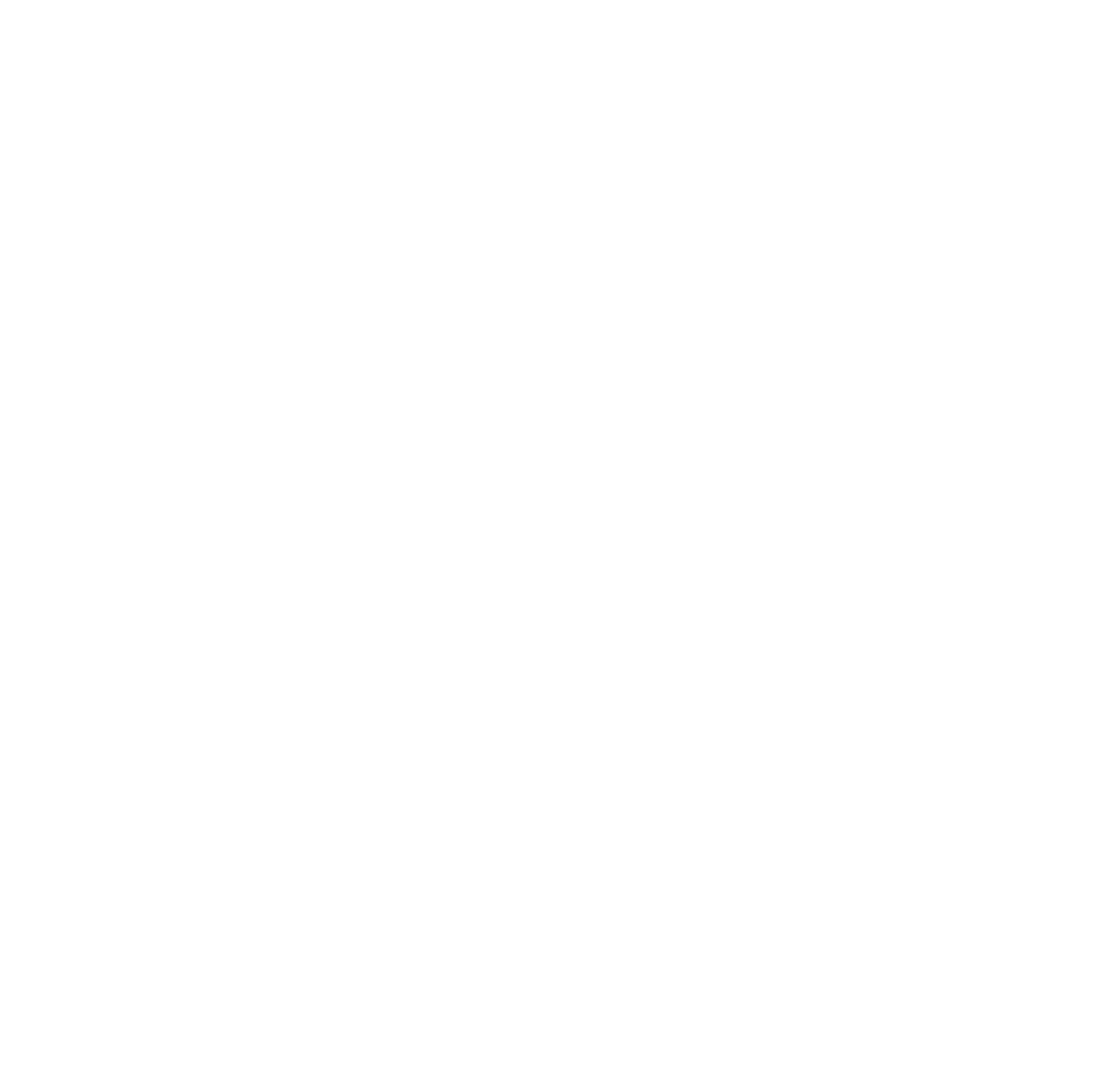
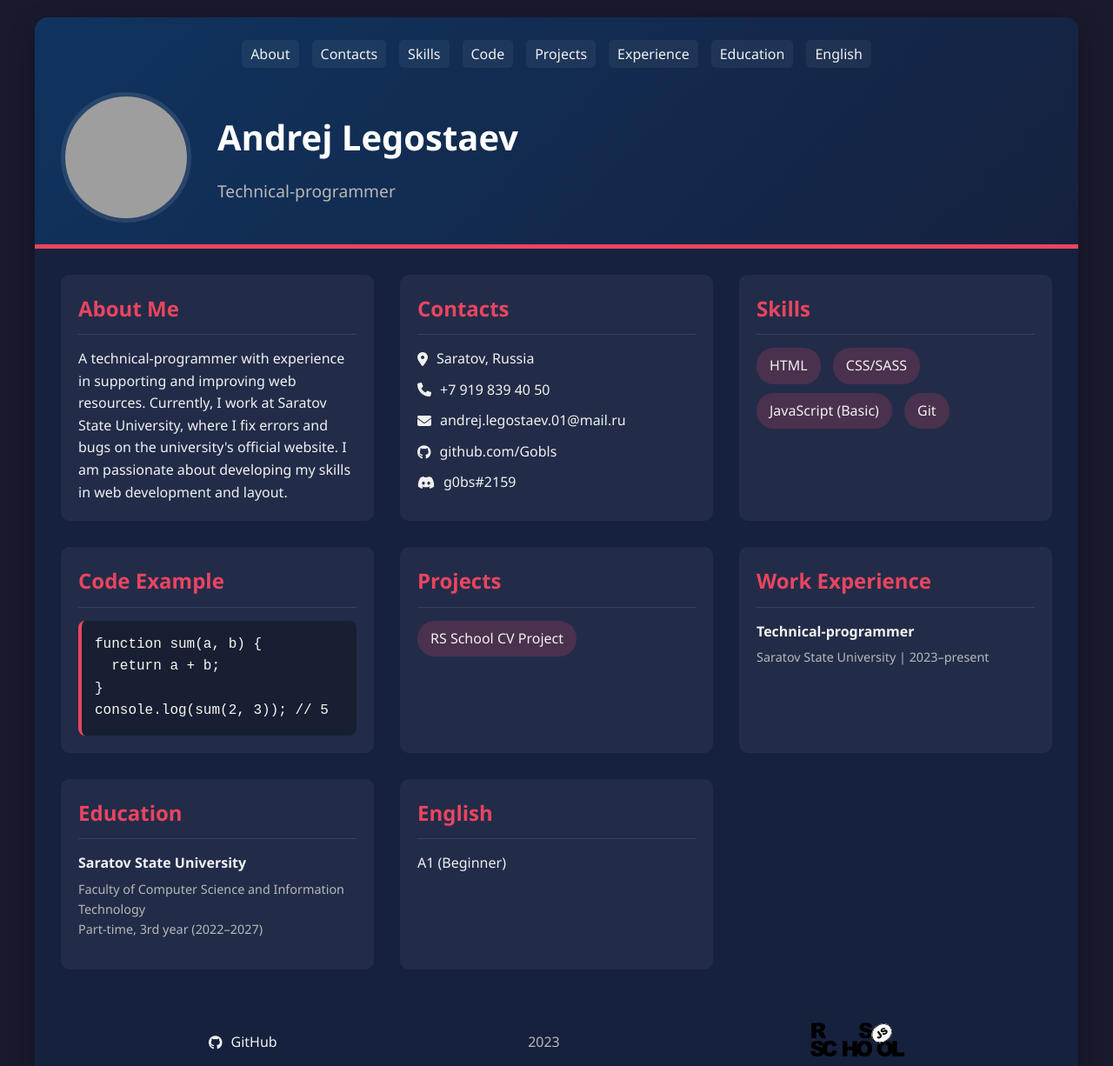
Before and after one commit to Gobls/rsschool-cv, a plain HTML site: page index.html in a window 1280 px wide. Shown: the top 1226 px of the page at 87% size. Before the commit the page ends 800 px from the top, so only its background shows below. Drawn offline with Linux system fonts and the light colour scheme; grey boxes are pictures that could not be loaded.

Commit message:
feat: complete HTML/CSS implementation

```diff
--- a/index.html
+++ b/index.html
@@ -1,10 +1,112 @@
 <!DOCTYPE html>
 <html lang="en">
 <head>
-    <meta charset="UTF-8">
-    <meta name="viewport" content="width=device-width, initial-scale=1.0">
-    <title>My CV</title>
+  <meta charset="UTF-8">
+  <meta name="viewport" content="width=device-width, initial-scale=1.0">
+  <title>Andrej Legostaev - CV</title>
+    <link rel="stylesheet" href="https://cdnjs.cloudflare.com/ajax/libs/font-awesome/6.4.0/css/all.min.css">
+  <link rel="stylesheet" href="style.css">
 </head>
 <body>
+  <div class="cv-container">
+    <header class="cv-header">
+      <nav class="main-nav">
+        <ul>
+          <li><a href="#about-section">About</a></li>
+          <li><a href="#contacts-section">Contacts</a></li>
+          <li><a href="#skills-section">Skills</a></li>
+          <li><a href="#code-section">Code</a></li>
+          <li><a href="#projects-section">Projects</a></li>
+          <li><a href="#experience-section">Experience</a></li>
+          <li><a href="#education-section">Education</a></li>
+          <li><a href="#english-section">English</a></li>
+        </ul>
+      </nav>
+      <div class="header-content">
+        <img src="img/avatar.jpg" alt="Andrej Legostaev" class="avatar">
+        <div class="header-text">
+          <h1>Andrej Legostaev</h1>
+          <p class="profession">Technical-programmer</p>
+        </div>
+      </div>
+    </header>
+
+    <main class="cv-main">
+      <section class="about-section" id="about-section">
+        <h2>About Me</h2>
+        <p>A technical-programmer with experience in supporting and improving web resources. Currently, I work at Saratov State University, where I fix errors and bugs on the university's official website. I am passionate about developing my skills in web development and layout.</p>
+      </section>
+
+      <section class="contacts-section" id="contacts-section">
+        <h2>Contacts</h2>
+        <ul class="contacts-list">
+          <li><i class="fas fa-map-marker-alt"></i> Saratov, Russia</li>
+          <li><i class="fas fa-phone"></i> +7 919 839 40 50</li>
+          <li><i class="fas fa-envelope"></i> <a href="mailto:andrej.legostaev.01@mail.ru">andrej.legostaev.01@mail.ru</a></li>
+          <li><i class="fab fa-github"></i> <a href="https://github.com/Gobls" target="_blank">github.com/Gobls</a></li>
+          <li><i class="fab fa-discord"></i> g0bs#2159</li>
+        </ul>
+      </section>
+
+      <section class="skills-section" id="skills-section">
+        <h2>Skills</h2>
+        <ul class="skills-list">
+          <li>HTML</li>
+          <li>CSS/SASS</li>
+          <li>JavaScript (Basic)</li>
+          <li>Git</li>
+        </ul>
+      </section>
+
+      <section class="code-section" id="code-section">
+        <h2>Code Example</h2>
+        <pre><code>function sum(a, b) {
+  return a + b;
+}
+console.log(sum(2, 3)); // 5</code></pre>
+      </section>
+
+      <section class="projects-section" id="projects-section">
+        <h2>Projects</h2>
+        <ul class="projects-list">
+          <li><a href="https://github.com/Gobls/rsschool-cv" target="_blank">RS School CV Project</a></li>
+        </ul>
+      </section>
+
+      <section class="experience-section" id="experience-section">
+        <h2>Work Experience</h2>
+        <div class="experience-item">
+          <p class="job-title">Technical-programmer</p>
+          <p class="company">Saratov State University | 2023–present</p>
+        </div>
+      </section>
+
+      <section class="education-section" id="education-section">
+        <h2>Education</h2>
+        <div class="education-item">
+          <p class="university">Saratov State University</p>
+          <p class="faculty">Faculty of Computer Science and Information Technology</p>
+          <p class="period">Part-time, 3rd year (2022–2027)</p>
+        </div>
+      </section>
+
+      <section class="english-section" id="english-section">
+        <h2>English</h2>
+        <p class="english-level">A1 (Beginner)</p>
+      </section>
+    </main>
+
+    <footer class="cv-footer">
+      <div class="footer-content">
+        <a href="https://github.com/Gobls" target="_blank" class="github-link">
+          <i class="fab fa-github"></i> GitHub
+        </a>
+        <span class="year">2023</span>
+        <a href="https://rs.school/courses/javascript-ru" target="_blank" class="rs-link">
+          <img src="img/rs-school-logo.svg" alt="RS School" class="rs-logo">
+        </a>
+      </div>
+    </footer>
+  </div>
 </body>
 </html>
--- a/style.css
+++ b/style.css
@@ -0,0 +1,269 @@
+:root {
+  --dark-bg: #1a1a2e;
+  --darker: #16213e;
+  --accent: #0f3460;
+  --highlight: #e94560;
+  --text: #f1f1f1;
+  --text-secondary: #b8b8b8;
+  --card-bg: #16213e;
+  --border: rgba(255,255,255,0.1);
+  --section:rgba(255,255,255,0.05)
+}
+
+* {
+  margin: 0;
+  padding: 0;
+  box-sizing: border-box;
+}
+
+body {
+  font-family: 'Segoe UI', Tahoma, Geneva, Verdana, sans-serif;
+  line-height: 1.6;
+  color: var(--text);
+  background-color: var(--dark-bg);
+  min-height: 100vh;
+  padding: 20px;
+  display: flex;
+  justify-content: center;
+  align-items: center;
+}
+
+.cv-container {
+  width: 100%;
+  max-width: 1200px;
+  background: var(--card-bg);
+  border-radius: 15px;
+  overflow: hidden;
+  box-shadow: 0 10px 30px rgba(0,0,0,0.3);
+}
+
+.cv-header, .cv-footer {
+  padding: 30px;
+  position: relative;
+}
+
+.cv-header {
+  background: linear-gradient(135deg, var(--accent), var(--darker));
+  overflow: hidden;
+}
+
+.cv-header::after {
+  content: '';
+  position: absolute;
+  bottom: 0;
+  left: 0;
+  width: 100%;
+  height: 5px;
+  background: var(--highlight);
+}
+
+.cv-footer {
+  background: var(--darker);
+  text-align: center;
+}
+
+.header-content, .footer-content {
+  display: flex;
+  align-items: center;
+  gap: 30px;
+}
+
+.header-content {
+  flex-wrap: wrap;
+}
+
+.footer-content {
+  justify-content: space-between;
+  max-width: 800px;
+  margin: 0 auto;
+}
+
+h1, h2 {
+  color: var(--highlight);
+  margin-bottom: 15px;
+}
+
+h1 {
+  font-size: 2.5rem;
+  color: white;
+}
+
+h2 {
+  font-size: 1.5rem;
+  padding-bottom: 10px;
+  border-bottom: 1px solid var(--border);
+}
+
+.profession, .company, .faculty, .period, .year {
+  color: var(--text-secondary);
+}
+
+.profession {
+  font-size: 1.2rem;
+}
+
+.cv-main {
+  display: grid;
+  grid-template-columns: repeat(auto-fit, minmax(300px, 1fr));
+  gap: 30px;
+  padding: 30px;
+}
+
+section {
+  background: var(--section);
+  border-radius: 10px;
+  padding: 20px;
+}
+
+.contacts-list, .skills-list, .projects-list {
+  list-style: none;
+}
+
+.contacts-list li {
+  margin-bottom: 10px;
+  display: flex;
+  align-items: center;
+  gap: 10px;
+}
+
+.skills-list li, .projects-list li {
+  margin: 0 10px 10px 0;
+  padding: 8px 15px;
+  background: rgba(233, 69, 96, 0.2);
+  border-radius: 20px;
+  display: inline-block;
+}
+
+.main-nav {
+  margin-bottom: 20px;
+  padding-bottom: 10px;
+}
+
+.main-nav ul {
+  display: flex;
+  list-style: none;
+  gap: 15px;
+  padding: 0;
+  margin: 0;
+  flex-wrap: wrap;
+  justify-content: center;
+}
+
+.main-nav li {
+  white-space: nowrap;
+}
+
+a {
+  color: var(--text);
+  text-decoration: none;
+  transition: all 0.3s ease;
+}
+
+.main-nav a {
+  padding: 5px 10px;
+  border-radius: 5px;
+  background-color: var(--section);
+}
+
+a:hover {
+  color: var(--highlight);
+}
+
+.main-nav a:hover {
+  background-color: var(--highlight);
+  color: white;
+}
+
+.github-link {
+  display: flex;
+  align-items: center;
+  gap: 10px;
+}
+
+pre {
+  background: rgba(0,0,0,0.3);
+  padding: 15px;
+  border-radius: 8px;
+  overflow-x: auto;
+  border-left: 4px solid var(--highlight);
+}
+
+code {
+  font-family: 'Courier New', Courier, monospace;
+  color: #f8f8f2;
+}
+
+.experience-item, .education-item {
+  margin-bottom: 15px;
+}
+
+.job-title, .university {
+  font-weight: bold;
+  margin-bottom: 5px;
+}
+
+.company, .faculty, .period {
+  font-size: 0.9rem;
+}
+
+.avatar {
+  width: 150px;
+  height: 150px;
+  border-radius: 50%;
+  border: 5px solid rgba(255,255,255,0.1);
+  object-fit: cover;
+}
+
+.rs-logo {
+  height: 40px;
+}
+
+html {
+  scroll-behavior: smooth;
+}
+
+section:target {
+  animation: highlight 1.5s ease;
+  border-left: 4px solid var(--highlight);
+  padding-left: 16px;
+}
+
+@keyframes highlight {
+  from { background-color: rgba(233, 69, 96, 0.3); }
+  to { background-color: transparent; }
+}
+
+@media (max-width: 768px) {
+  .header-content, .footer-content, .main-nav ul {
+    flex-direction: column;
+    align-items: center;
+    text-align: center;
+    gap: 15px;
+  }
+
+  .main-nav ul {
+    gap: 10px;
+  }
+}
+
+@media (max-width: 480px) {
+  body {
+    padding: 10px;
+  }
+
+  .cv-container {
+    border-radius: 0;
+  }
+
+  section {
+    padding: 15px;
+  }
+
+  h1 {
+    font-size: 2rem;
+  }
+
+  h2 {
+    font-size: 1.3rem;
+  }
+}
```
Also changed, not shown: img/rs-school-logo.svg (added), 1 other file.
